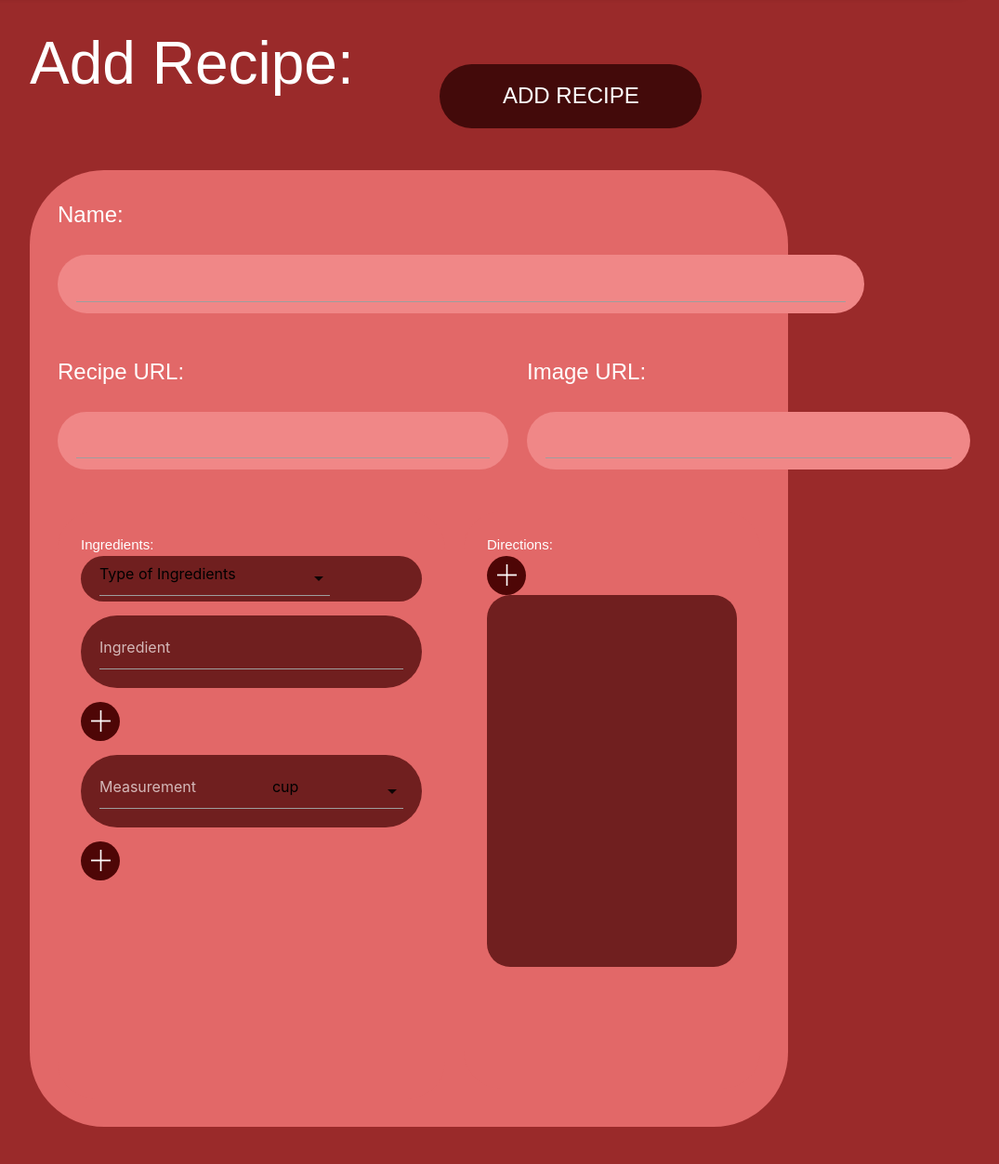
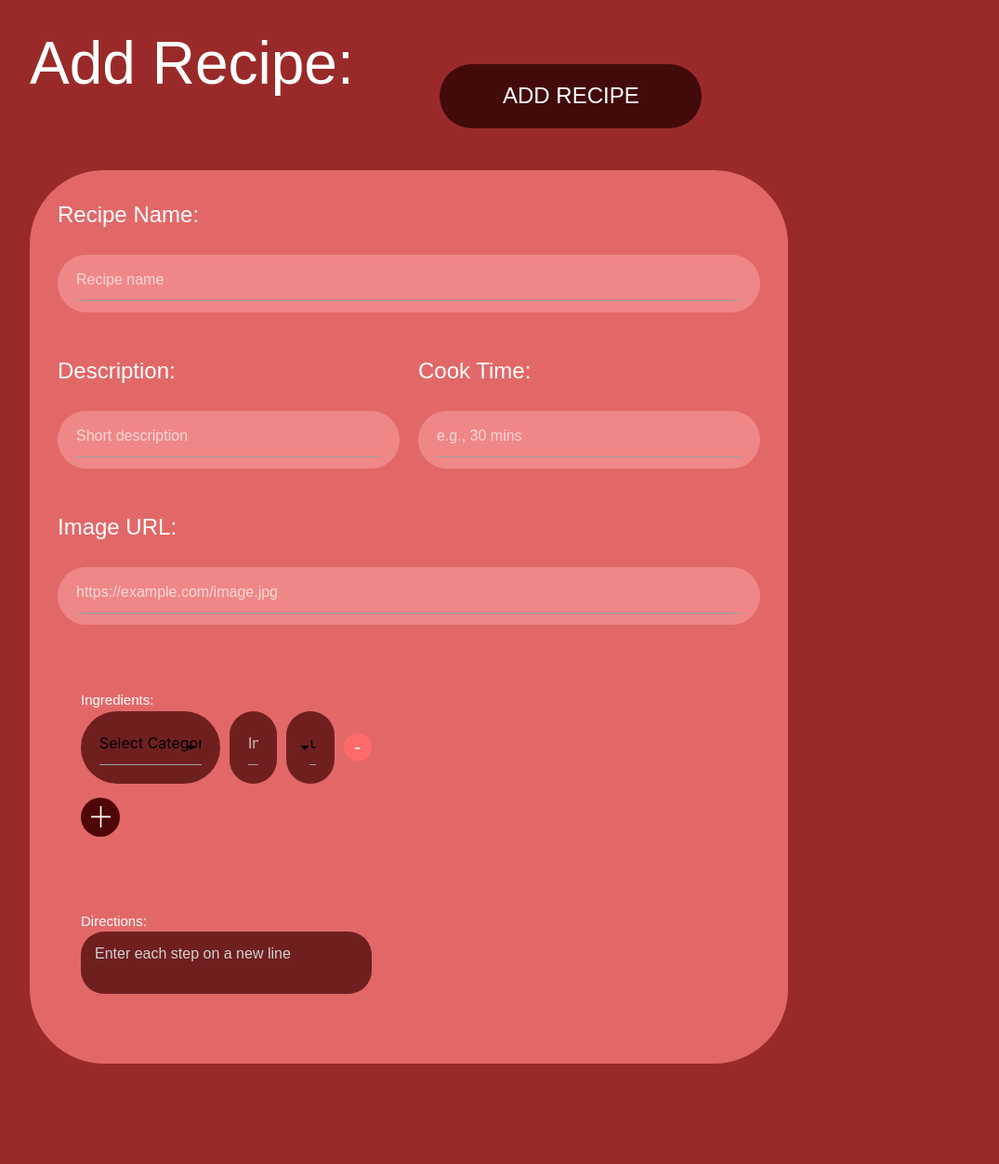
Before and after one commit to Web-2-Project-Group/Ingredients-Logging-and-Recipe-App-Post-Get-Repeat, a Flask app: page /recipes/add in a window 1280 px wide. Shown: the part 91-1343 px from the top of the page at 93% size, without its empty margins (200-1275 px from the left). After the commit the page ends 1235 px from the top, so only its background shows below. Run offline with Flask 3, Linux system fonts and the light colour scheme.

Commit message:
add-recipe buttons works the recipe adds

```diff
--- a/App/templates/add-recipe.html
+++ b/App/templates/add-recipe.html
@@ -1,56 +1,123 @@
 {% extends "layout.html" %}
 
-{% block title %} Add Recipe: {% endblock %}
+{% block title %}Add Recipe{% endblock %}
 {% block content %}
+<style>
+  /* Ingredient Rows */
+.ingredient-row {
+    display: flex;
+    align-items: center;
+    gap: 10px;
+    margin-bottom: 15px;
+    flex-wrap: wrap;
+}
+
+.ingredient-type {
+    min-width: 150px;
+    flex: 1;
+}
+
+.ingredient-name {
+    flex: 2;
+}
+
+.ingredient-measurement {
+    flex: 2;
+    display: flex;
+    gap: 5px;
+}
+
+.ingredient-measurement input {
+    flex: 1;
+}
+
+.remove-ingredient {
+    background-color: #ff6b6b;
+    color: white;
+    border: none;
+    border-radius: 50%;
+    width: 30px;
+    height: 30px;
+    cursor: pointer;
+    display: flex;
+    align-items: center;
+    justify-content: center;
+    font-weight: bold;
+}
+
+.remove-ingredient:hover {
+    background-color: #ff3d3d;
+}
+
+/* Responsive adjustments */
+@media (max-width: 768px) {
+    .ingredient-row {
+        flex-direction: column;
+        gap: 8px;
+    }
+
+    .ingredient-type,
+    .ingredient-name,
+    .ingredient-measurement {
+        width: 100%;
+    }
+}
+</style>
 <div class="add-recipe-container">
-  <form method="POST" action="{{ url_for('recipe_views.add_recipe_action') }}" enctype="multipart/form-data">
+  <form method="POST" action="{{ url_for('recipe_views.add_recipe_action') }}" enctype="multipart/form-data" id="recipeForm">
+    <input type="hidden" name="user_id" value="{{ current_user.id }}">
+
     <div class="header-row">
       <h1>Add Recipe:</h1>
       <button type="submit" class="submit-btn rectangle">ADD RECIPE</button>
     </div>
-  <!-- Form Container -->
 
     <div class="form-container">
-    <!-- Top Row (Name) -->
+      <!-- Recipe Name -->
       <div class="form-row">
         <div class="input-group name-field">
-        <div class="input-label">Name:</div>
-        <div class="input-field rectangle" style="width: 868px; height: 63px;">
-          <input type="text" name="name" class="hidden-input" placeholder="">
+          <div class="input-label">Recipe Name:</div>
+          <div class="input-field rectangle">
+            <input type="text" name="title" class="hidden-input" placeholder="Recipe name" required>
           </div>
         </div>
       </div>
 
-
-    <!-- Middle Row (URLs) -->
-    <div class="form-row url-row">
+      <!-- Description and Cook Time -->
+      <div class="form-row">
         <div class="input-group">
-        <div class="input-label">Recipe URL:</div>
-        <div class="input-field rectangle" style="width: 485px; height: 62px;">
-          <input type="url" name="recipe_url" class="hidden-input">
+          <div class="input-label">Description:</div>
+          <div class="input-field rectangle">
+            <input type="text" name="description" class="hidden-input" placeholder="Short description">
           </div>
         </div>
-
         <div class="input-group">
-        <div class="input-label">Image URL:</div>
-        <div class="input-field rectangle" style="width: 477px; height: 62px;">
-          <input type="url" name="image_url" class="hidden-input">
+          <div class="input-label">Cook Time:</div>
+          <div class="input-field rectangle">
+            <input type="text" name="cook_time" class="hidden-input" placeholder="e.g., 30 mins">
           </div>
         </div>
       </div>
 
+      <!-- Image URL -->
+      <div class="form-row">
+        <div class="input-group">
+          <div class="input-label">Image URL:</div>
+          <div class="input-field rectangle">
+            <input type="url" name="image_url" class="hidden-input" placeholder="https://example.com/image.jpg">
+          </div>
+        </div>
+      </div>
 
-    <!-- Bottom Row (Ingredients & Directions) -->
-    <div class="form-row content-row">
       <!-- Ingredients Section -->
-      <div class="ingredients-section rectangle" style="width: 501px; height: 632px;">
+      <div class="ingredients-section rectangle">
         <div class="section-title">Ingredients:</div>
-
-        <div class="ingredient-controls">
-          <div id="type-of-ingredients" class="ingredient-type rectangle" style="width: 367px; height: 49px;">
-            <select name="ingredient_type" class="hidden-select" >
-              <option value="produce">Type of Ingredients</option>
-              <!-- options here -->
+        <div class="ingredient-controls" id="ingredientsContainer">
+          <!-- Template for one ingredient row -->
+          <div class="ingredient-row">
+            <div class="ingredient-type rectangle">
+              <select name="ingredient_category_0" class="hidden-select" required>
+                <option value="">Select Category</option>
                 <option value="produce">Produce</option>
                 <option value="dairy">Dairy</option>
                 <option value="spices">Herbs/Spices</option>
@@ -58,39 +125,66 @@
                 <option value="pantry">Pantry</option>
               </select>
             </div>
-          <div id="ingredient-text" class="ingredient-name rectangle">
-            <input type="text" name="ingredient_name" class="hidden-input" placeholder="Ingredient">
+            <div class="ingredient-name rectangle">
+              <input type="text" name="ingredient_name_0" class="hidden-input" placeholder="Ingredient" required>
             </div>
-          <button type="submit" class="ellipse-btn">
-            <img src="{{ url_for('static', filename='images/plus-icon.png') }}" width="21" height="23" alt="Add ingredient">
-          </button>
-          <div id="measurement" class="ingredient-measurement rectangle" title="Measurement" >
-            <input type="text" name="measurement" class="hidden-input" placeholder="Measurement">
-            <select name="measurement_unit" class="hidden-select" >
+            <div class="ingredient-measurement rectangle">
+              <input type="text" name="ingredient_quantity_0" class="hidden-input" placeholder="Quantity" required>
+              <select name="ingredient_unit_0" class="hidden-select">
+                <option value="unit">unit</option>
                 <option value="cup">cup</option>
                 <option value="teaspoon">teaspoon</option>
                 <option value="Tablespoon">Tablespoon</option>
                 <option value="pound">pound</option>
-              <option value="unit">unit</option>
               </select>
             </div>
-          <button type="submit" class="ellipse-btn">
+            <button type="button" class="remove-ingredient">-</button>
+          </div>
+        </div>
+        <button type="button" id="addIngredient" class="ellipse-btn">
           <img src="{{ url_for('static', filename='images/plus-icon.png') }}" width="21" height="23" alt="Add ingredient">
         </button>
       </div>
-      </div>
-
 
       <!-- Directions Section -->
-      <div class="directions-section rectangle" style="width: 485px; height: 621px;">
+      <div class="directions-section rectangle">
         <div class="section-title">Directions:</div>
-        <button type="button" class="ellipse-btn">
-          <img src="{{ url_for('static', filename='images/plus-icon.png') }}" width="21" height="23" alt="Add step">
-        </button>
-        <textarea name="directions" class="hidden-textarea"></textarea>
-      </div>
+        <textarea name="instructions" class="hidden-textarea" placeholder="Enter each step on a new line" required></textarea>
       </div>
     </div>
   </form>
 </div>
+
+<script>
+document.addEventListener('DOMContentLoaded', function() {
+  let ingredientCounter = 1;
+
+  // Add ingredient row
+  document.getElementById('addIngredient').addEventListener('click', function() {
+    const container = document.getElementById('ingredientsContainer');
+    const newRow = container.firstElementChild.cloneNode(true);
+
+    // Update input names with new index
+    const inputs = newRow.querySelectorAll('input, select');
+    inputs.forEach(input => {
+      const name = input.name.replace(/\d+/, ingredientCounter);
+      input.name = name;
+      if (input.type !== 'hidden') input.value = '';
+    });
+
+    container.appendChild(newRow);
+    ingredientCounter++;
+  });
+
+  // Remove ingredient row
+  document.addEventListener('click', function(e) {
+    if(e.target.classList.contains('remove-ingredient')) {
+      const rows = document.querySelectorAll('.ingredient-row');
+      if(rows.length > 1) {
+        e.target.closest('.ingredient-row').remove();
+      }
+    }
+  });
+});
+</script>
 {% endblock %}
--- a/App/views/recipe.py
+++ b/App/views/recipe.py
@@ -1,6 +1,6 @@
 from App.database import db
 from flask import Blueprint, request, jsonify, render_template, flash, redirect, url_for
-from App.models import Recipe,User,Review
+from App.models import Recipe,User,Review,Inventory
 from flask_login import current_user, login_required
 from flask_jwt_extended import jwt_required, current_user
 from App.controllers import (
@@ -19,40 +19,80 @@
 
 # Handle form submission to add a recipe
 @recipe_views.route('/recipes/add', methods=['POST'])
+@jwt_required()
 def add_recipe_action():
     data = request.form
 
     try:
-        # Parse ingredients and measurements
+        # Parse ingredients and measurements with categories
         ingredients = []
-        number_of_ingredients = []
+        quantities = []
+        categories = []
         i = 0
+
         while f'ingredient_name_{i}' in data:
-            name = data[f'ingredient_name_{i}']
-            measurement = data[f'ingredient_measurement_{i}']
-            ingredients.append(name)
-            number_of_ingredients.append(measurement)
+            category = data.get(f'ingredient_category_{i}', '').strip()
+            name = data[f'ingredient_name_{i}'].strip()
+            quantity = data[f'ingredient_quantity_{i}'].strip()
+            unit = data[f'ingredient_unit_{i}'].strip()
+
+            if name and quantity:  # Only add if both fields have values
+                if not category:
+                    flash(f"Please select a category for ingredient: {name}", "error")
+                    return redirect(url_for('recipe_views.add_recipe_page'))
+
+                ingredients.append(name)
+                quantities.append(f"{quantity} {unit}")
+                categories.append(category)
             i += 1
 
-        result = add_recipe_to_user(
-            user_id=int(data['user_id']),
+        if not ingredients:
+            flash("At least one ingredient is required", "error")
+            return redirect(url_for('recipe_views.add_recipe_page'))
+
+        # Split instructions by newlines and filter empty lines
+        instructions = [line.strip() for line in data['instructions'].split('\n') if line.strip()]
+
+        # First add the recipe
+        recipe = Recipe(
             title=data['title'],
-            number_of_ingredients=number_of_ingredients,
-            ingredients=ingredients,
-            instructions=data['instructions'].split('\n'),
-            image=data.get('image_url', '')
+            number_of_ingredients=';'.join(quantities),
+            ingredients=';'.join(ingredients),
+            instructions=';'.join(instructions),
+            image=data.get('image_url', ''),
+            description=data.get('description', ''),
+            cook_time=data.get('cook_time', ''),
+            user_id=current_user.id
         )
 
-        if result:
-            flash("Recipe added successfully!")
-            return redirect(url_for('recipe_views.add_recipe_page'))
-        else:
-            flash("Failed to add recipe.", "error")
-            return redirect(url_for('recipe_views.add_recipe_page'))
+        db.session.add(recipe)
+        db.session.commit()
+
+        # Then add ingredients to inventory if they don't exist
+        for i in range(len(ingredients)):
+            # Check if ingredient already exists in user's inventory
+            existing = Inventory.query.filter_by(
+                item_name=ingredients[i],
+                user_id=current_user.id
+            ).first()
+
+            if not existing:
+                new_inventory = Inventory(
+                    item_name=ingredients[i],
+                    quantity=quantities[i],
+                    category=categories[i],
+                    user_id=current_user.id
+                )
+                db.session.add(new_inventory)
+
+        db.session.commit()
+        flash("Recipe added successfully and new ingredients added to your inventory!", "success")
+        return redirect(url_for('recipe_views.my_recipes_page'))
 
     except Exception as e:
-        return jsonify({'error': str(e)}), 400
-
+        db.session.rollback()
+        flash(f"Error: {str(e)}", "error")
+        return redirect(url_for('recipe_views.add_recipe_page'))
 # Add an ingredient to a user's inventory
 @recipe_views.route('/inventory/add', methods=['POST'])
 def add_ingredient_action():
```
Also changed, not shown: App/templates/ingredients.html (added, +89 -0 lines). Lines whose indentation alone changed are shown as unchanged.
